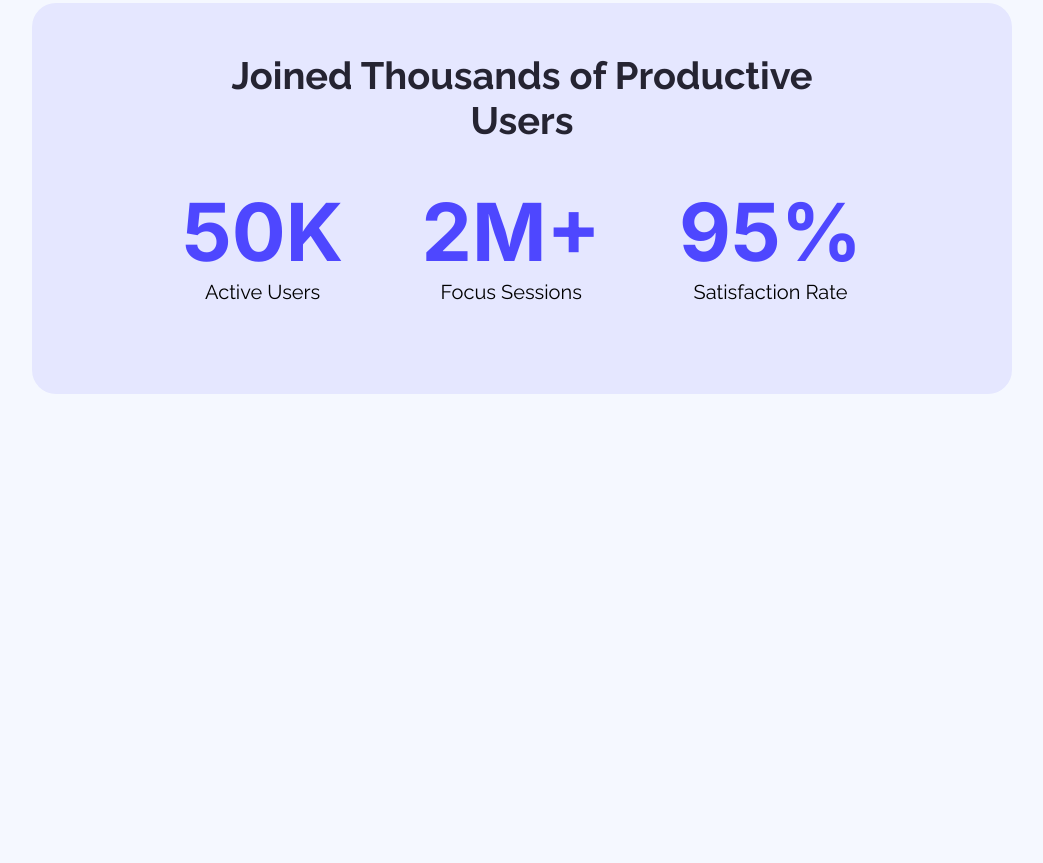
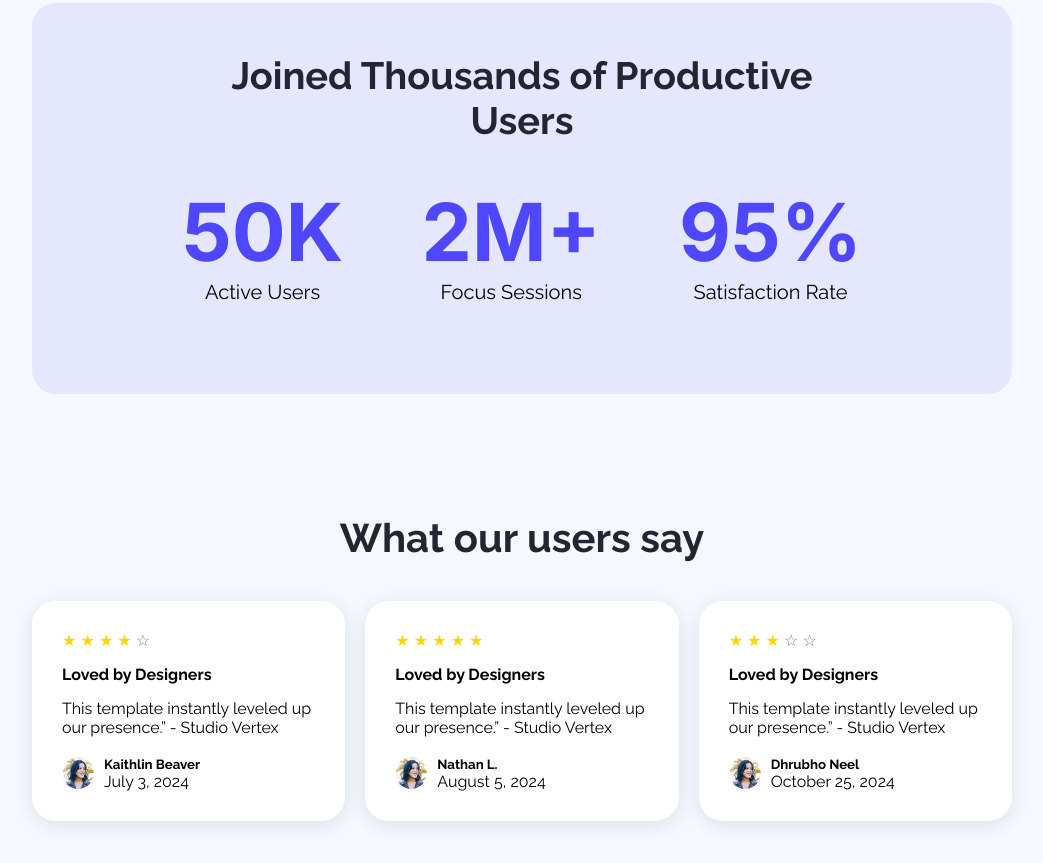
Before and after one commit to saifurrahmanctg/B12A01-assignment, a plain HTML site: page index.html in a window 1280 px wide. Shown: the part 1386-2249 px from the top of the page, without its empty margins (118-1161 px from the left). Before the commit the page ends 1900 px from the top, so only its background shows below. Drawn offline with Linux system fonts and the light colour scheme.

Commit message:
added user rating section

```diff
--- a/index.html
+++ b/index.html
@@ -89,6 +89,70 @@ Phone: +880-1816-120934
         User Section End
     ============================
      -->
+
+    <!--
+    ============================
+        Ratings Section Start
+    ============================
+     -->
+        <div class="ratings">
+            <h3>What our users say</h3>
+            <div class="ratings-content">
+                <div class="rating-card">
+                    <span style="color: gold;">&#9733;</span>
+                    <span style="color: gold;">&#9733;</span>
+                    <span style="color: gold;">&#9733;</span>
+                    <span style="color: gold;">&#9733;</span>
+                    <span style="color: gray;">&#9734;</span>
+                    <h4>Loved by Designers</h4>
+                    <p>This template instantly leveled up our presence.” - Studio Vertex</p>
+                    <div class="rating-user">
+                        <img src="images/avatar.png" alt="Avatar">
+                        <div>
+                            <h5>Kaithlin Beaver</h5>
+                            <p>July 3, 2024</p>
+                        </div>
+                    </div>
+                </div>
+                <div class="rating-card">
+                    <span style="color: gold;">&#9733;</span>
+                    <span style="color: gold;">&#9733;</span>
+                    <span style="color: gold;">&#9733;</span>
+                    <span style="color: gold;">&#9733;</span>
+                    <span style="color: gold;">&#9733;</span>
+                    <h4>Loved by Designers</h4>
+                    <p>This template instantly leveled up our presence.” - Studio Vertex</p>
+                    <div class="rating-user">
+                        <img src="images/avatar.png" alt="Avatar">
+                        <div>
+                            <h5>Nathan L.</h5>
+                            <p>August 5, 2024</p>
+                        </div>
+                    </div>
+                </div>
+                <div class="rating-card">
+                    <span style="color: gold;">&#9733;</span>
+                    <span style="color: gold;">&#9733;</span>
+                    <span style="color: gold;">&#9733;</span>
+                    <span style="color: gray;">&#9734;</span>
+                    <span style="color: gray;">&#9734;</span>
+                    <h4>Loved by Designers</h4>
+                    <p>This template instantly leveled up our presence.” - Studio Vertex</p>
+                    <div class="rating-user">
+                        <img src="images/avatar.png" alt="Avatar">
+                        <div>
+                            <h5>Dhrubho Neel</h5>
+                            <p>October 25, 2024</p>
+                        </div>
+                    </div>
+                </div>
+            </div>
+        </div>
+     <!--
+    ============================
+        Ratings Section End
+    ============================
+     -->
     </main>
     <footer>
 
--- a/style.css
+++ b/style.css
@@ -140,3 +140,52 @@ header .banner h1{
         User Section End
 ===================================
 */
+
+/*
+===================================
+        Ratings Section Start
+===================================
+*/
+.ratings{
+    text-align: center;
+    margin: 0 150px 120px 150px;
+}
+.ratings h3{
+    font-size: 40px;
+    font-weight: 700;
+    color: #252432;
+    margin-bottom: 40px;
+}
+.ratings-content{
+    display: flex;
+    justify-content: space-between;
+    align-items: center;
+    text-align: left;
+    gap: 20px;
+}
+.rating-card{
+    background-color: #FFFFFF;
+    border-radius: 24px;
+    padding: 30px;
+    box-shadow: 0 4px 20px rgba(0, 0, 0, 0.1);
+    flex: 1;
+    max-width: 300px;
+}
+.rating-card h4{
+    margin: 15px 0;
+}
+.rating-user{
+    display: flex;
+    gap: 10px;
+    margin-top: 20px;
+}
+.rating-user img{
+    width: 32px;
+    height: 32px;
+    border-radius: 50%;
+}
+/*
+===================================
+        Ratings Section End
+===================================
+*/
```
